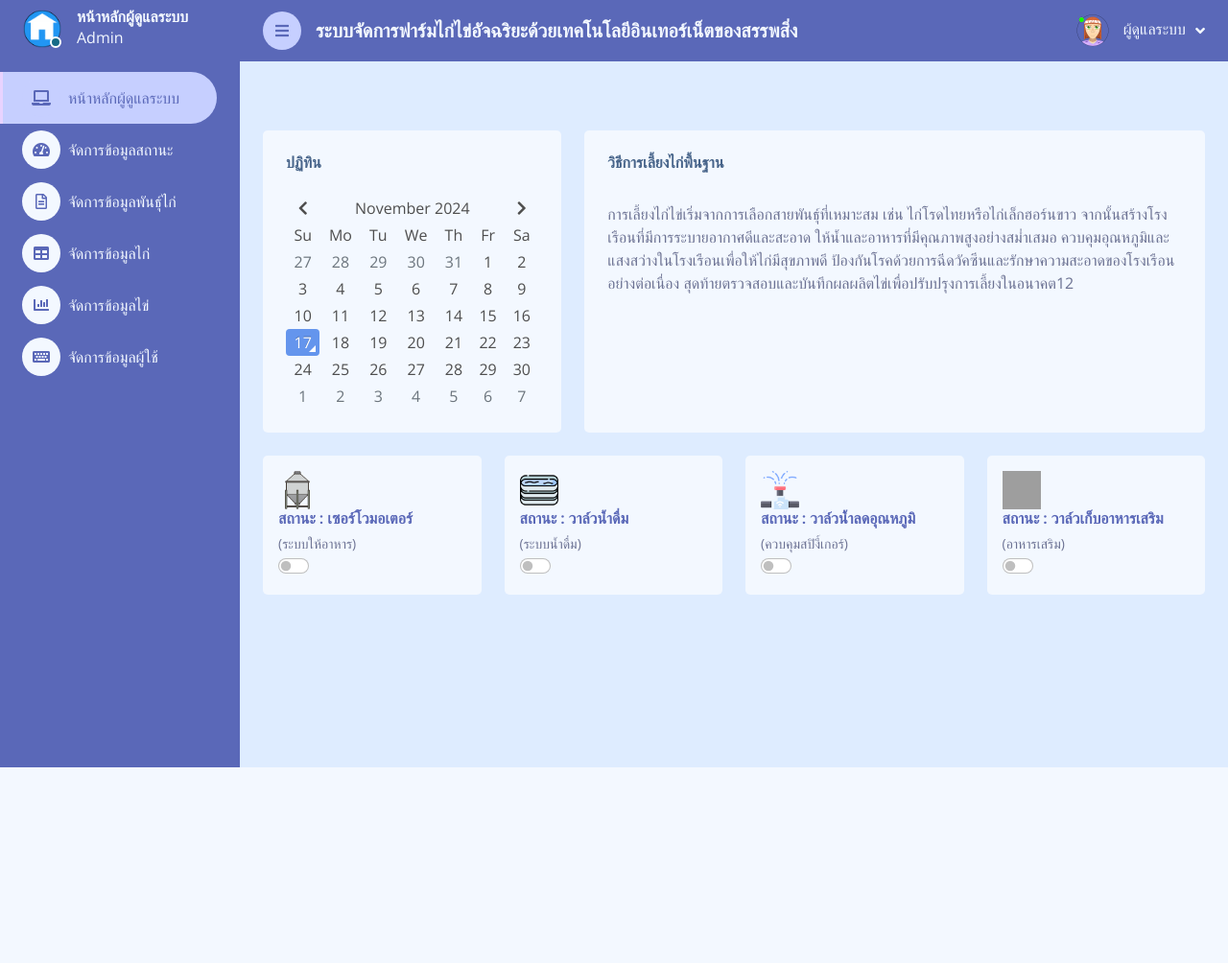
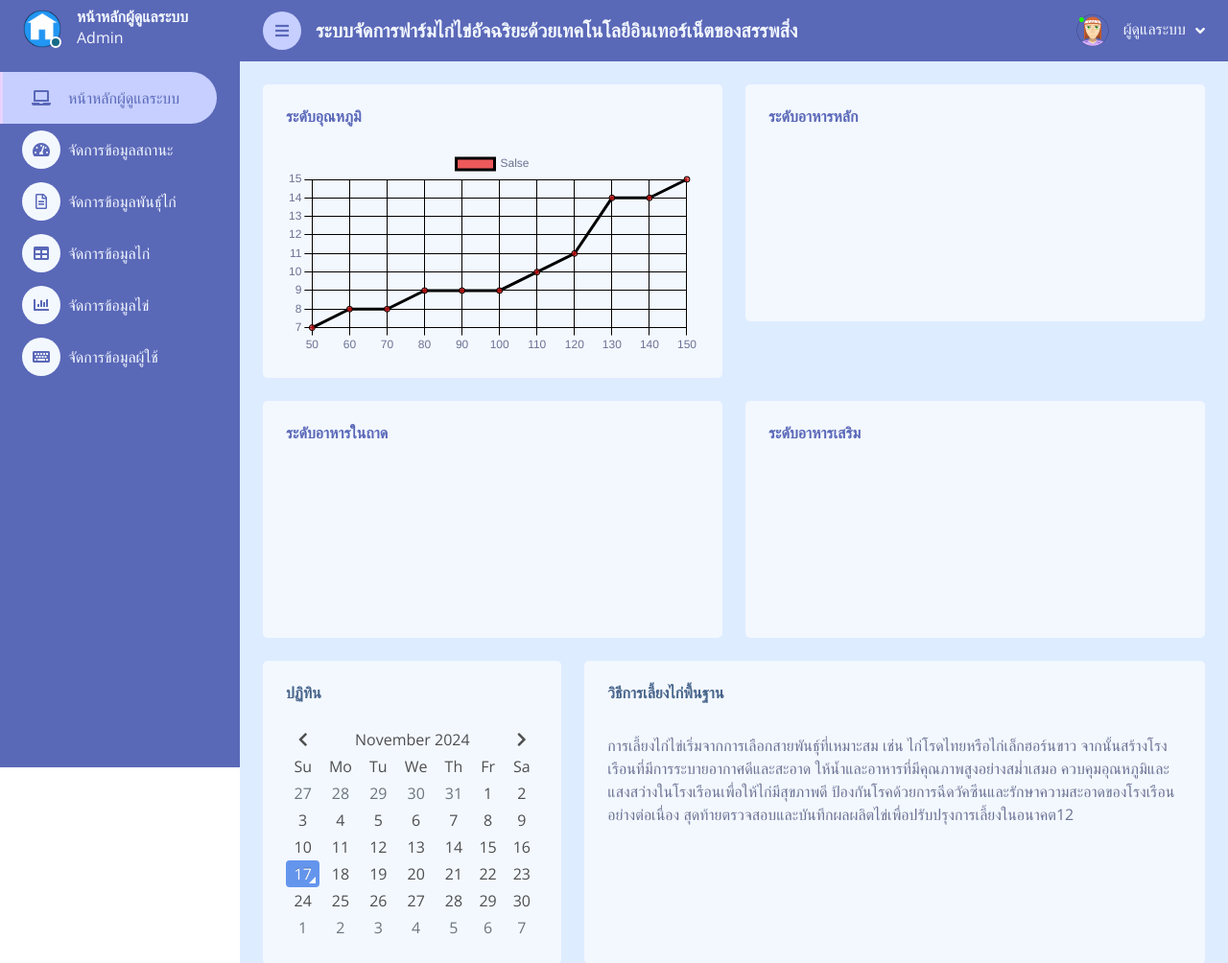
Before and after one commit to Phowit/CS_Project, a PHP site: page /Admin_Index.php in a window 1280 px wide. Shown: the top 1004 px of the page at 96% size. Before the commit the page ends 800 px from the top, so only its background shows below. Run offline with PHP 8.4, Linux system fonts and the light colour scheme; data that the repository does not hold is empty; a map, chart or similar area stays blank; some libraries are stand-ins or nearby versions; grey boxes are pictures that could not be loaded.

Commit message:
chart update Missing project .

```diff
--- a/CS_Project_Phowit-Chuachan_Code_16432048/Admin_Index.php
+++ b/CS_Project_Phowit-Chuachan_Code_16432048/Admin_Index.php
@@ -53,7 +53,7 @@
 
         <!-- Sidebar Start -->
         <?php
-            require_once("Admin_SideBar1.php");
+        require_once("Admin_SideBar1.php");
         ?>
         <!-- Sidebar End -->
 
@@ -61,17 +61,36 @@
         <div class="content">
             <!-- Navbar Start -->
             <?php
-                require_once("Admin_NavBar.php");
+            require_once("Admin_NavBar.php");
             ?>
             <!-- Navbar End -->
 
             <!-- Chart Start อาหารหลัก & อาหารในถาด-->
             <div class="container-fluid pt-4 px-4">
                 <div class="row g-4">
+
                     <!--Chart Start อาหารหลัก-->
+                    <div class="col-sm-12 col-xl-6">
+                        <div class="bg-light text-center rounded p-4">
+                            <div class="d-flex align-items-center justify-content-between mb-4">
+                                <h6 class="mb-0 text-dark">ระดับอุณหภูมิ</h6>
+                            </div>
+                            <canvas id="Temperature_Chart"></canvas>
+                        </div>
+                    </div>
                     <!--Chart End อาหารหลัก-->
 
                     <!--Chart Start อาหารหลัก-->
+                    <div class="col-sm-12 col-xl-6">
+                        <div class="bg-light text-center rounded p-4">
+
+                            <div class="d-flex align-items-center justify-content-between mb-4">
+                                <h6 class="mb-0 text-dark">ระดับอาหารหลัก</h6>
+                            </div>
+                            <canvas id="Food_Chart"></canvas>
+
+                        </div>
+                    </div>
                     <!--Chart End อาหารหลัก-->
                 </div>
             </div>
@@ -81,9 +100,29 @@
             <div class="container-fluid pt-4 px-4">
                 <div class="row g-4">
                     <!--Chart Start อาหารเสริม-->
+                    <div class="col-sm-12 col-xl-6">
+                        <div class="bg-light text-center rounded p-4">
+
+                            <div class="d-flex align-items-center justify-content-between mb-4">
+                                <h6 class="mb-0 text-dark">ระดับอาหารในถาด</h6>
+                            </div>
+                            <canvas id="FoodTray_Chart"></canvas>
+
+                        </div>
+                    </div>
                     <!--Chart End อาหารเสริม-->
 
                     <!--Chart Start อุณหภูมิ-->
+                    <div class="col-sm-12 col-xl-6">
+                        <div class="bg-light text-center rounded p-4">
+
+                            <div class="d-flex align-items-center justify-content-between mb-4">
+                                <h6 class="mb-0 text-dark">ระดับอาหารเสริม</h6>
+                            </div>
+                            <canvas id="FoodS_Chart"></canvas>
+
+                        </div>
+                    </div>
                     <!--Chart End อุณหภูมิ-->
                 </div>
             </div>
@@ -123,7 +162,7 @@
 
             <!--Chart Start อุณหภูมิ-->
             <?php
-                require_once("Admin_Dashboard.php");
+            require_once("Admin_Dashboard.php");
             ?>
             <!--Chart End อุณหภูมิ-->
         </div>
```
